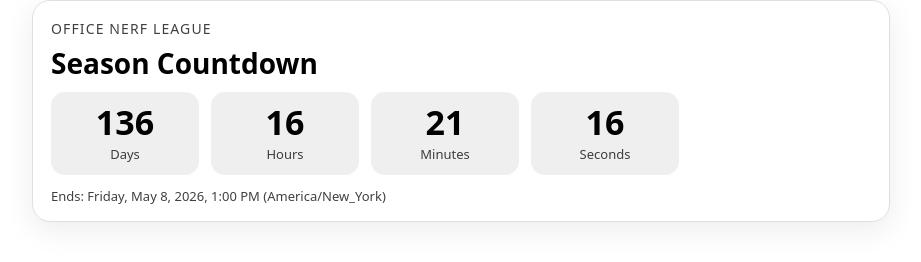
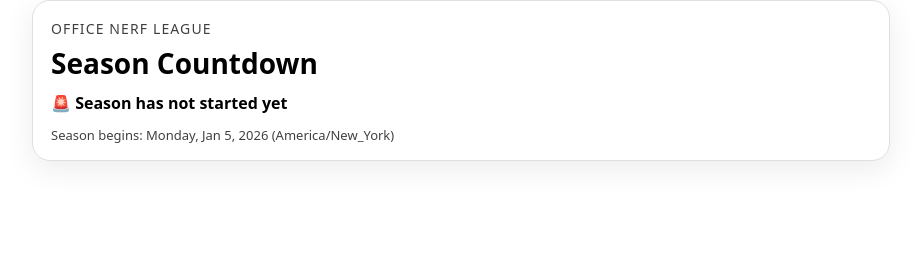
Before and after one commit to ijuswannaplay23/nerf-season-countdown, a plain HTML site: page index.html in a window 1280 px wide. Shown: the whole page, without its empty margins (179-1100 px from the left). Drawn offline with Linux system fonts and the light colour scheme.

Commit message:
Refactor countdown logic for season start and end

```diff
--- a/index.html
+++ b/index.html
@@ -35,10 +35,15 @@
 
 <script>
 // ===== CONFIG =====
-  // Season ends May 6, 2026 at 5:00 PM ET
+// Season starts January 6, 2026 at 12:00 AM ET
+const START = { year: 2026, month: 1, day: 6, hour: 0, minute: 0 };
+
+// Season ends Friday, May 8, 2026 at 5:00 PM ET
 const END = { year: 2026, month: 5, day: 8, hour: 17, minute: 0 };
+
 const TZ = "America/New_York";
 // ==================
+
 
   function nowInTZ() {
     const now = new Date();
@@ -54,13 +59,37 @@
     return new Date(END.year, END.month-1, END.day, END.hour, END.minute, 0);
   }
 
-  function render(diffMs, end) {
+function render(now, start, end) {
   const timeEl = document.getElementById("time");
   const footerEl = document.getElementById("footer");
 
-    if (diffMs <= 0) {
-      timeEl.innerHTML = `<div class="ended">🏁 Season ended.</div>`;
-    } else {
+  // Pre-season
+  if (now < start) {
+    timeEl.innerHTML = `
+      <div class="ended">🚨 Season has not started yet</div>
+    `;
+    const fmt = new Intl.DateTimeFormat("en-US", {
+      timeZone: TZ, weekday:"long", year:"numeric", month:"short", day:"numeric"
+    });
+    footerEl.textContent = `Season begins: ${fmt.format(start)} (${TZ})`;
+    return;
+  }
+
+  // Post-season
+  if (now >= end) {
+    timeEl.innerHTML = `
+      <div class="ended">🏁 Season complete</div>
+    `;
+    const fmt = new Intl.DateTimeFormat("en-US", {
+      timeZone: TZ, weekday:"long", year:"numeric", month:"short", day:"numeric",
+      hour:"numeric", minute:"2-digit"
+    });
+    footerEl.textContent = `Season ended: ${fmt.format(end)} (${TZ})`;
+    return;
+  }
+
+  // In-season countdown
+  const diffMs = end.getTime() - now.getTime();
   const totalSec = Math.floor(diffMs / 1000);
   const days = Math.floor(totalSec / 86400);
   const hours = Math.floor((totalSec % 86400) / 3600);
@@ -78,20 +107,22 @@
       <div class="lbl">${label}</div>
     </div>
   `).join("");
-    }
 
   const fmt = new Intl.DateTimeFormat("en-US", {
     timeZone: TZ, weekday:"long", year:"numeric", month:"short", day:"numeric",
     hour:"numeric", minute:"2-digit"
   });
-    footerEl.textContent = `Ends: ${fmt.format(end)} (${TZ})`;
+  footerEl.textContent = `Season ends: ${fmt.format(end)} (${TZ})`;
 }
+
 
 function tick() {
   const now = nowInTZ();
-    const end = endInTZ();
-    render(end.getTime() - now.getTime(), end);
+  const start = new Date(START.year, START.month-1, START.day, START.hour, START.minute, 0);
+  const end = new Date(END.year, END.month-1, END.day, END.hour, END.minute, 0);
+  render(now, start, end);
 }
+
 
   tick();
   setInterval(tick, 1000);
```
Lines whose indentation alone changed are shown as unchanged.
